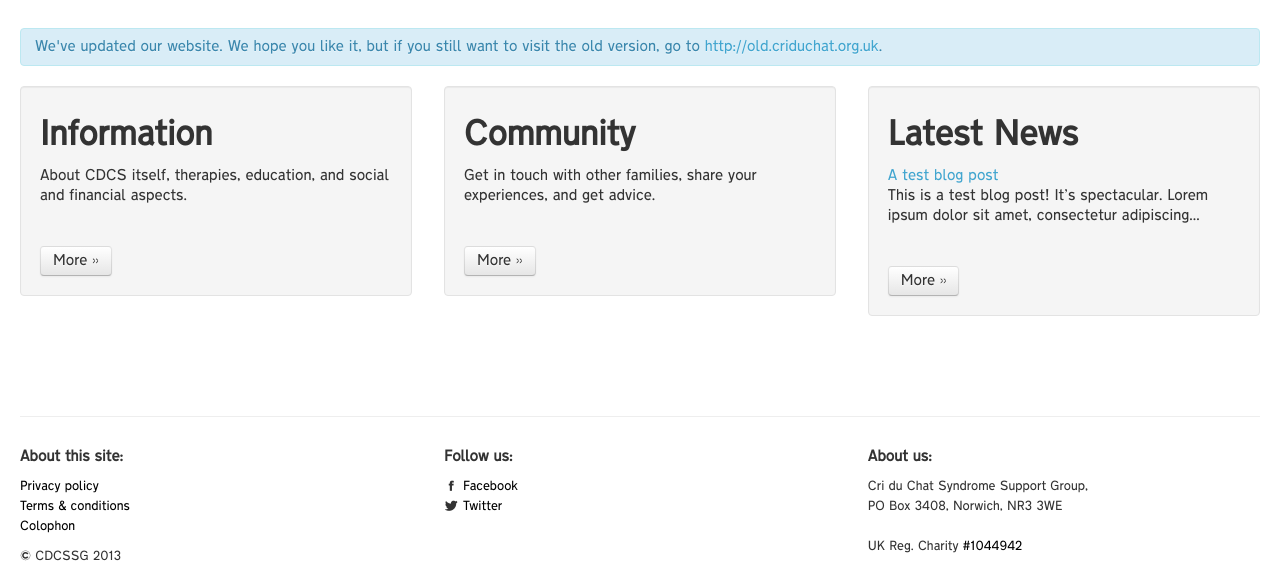
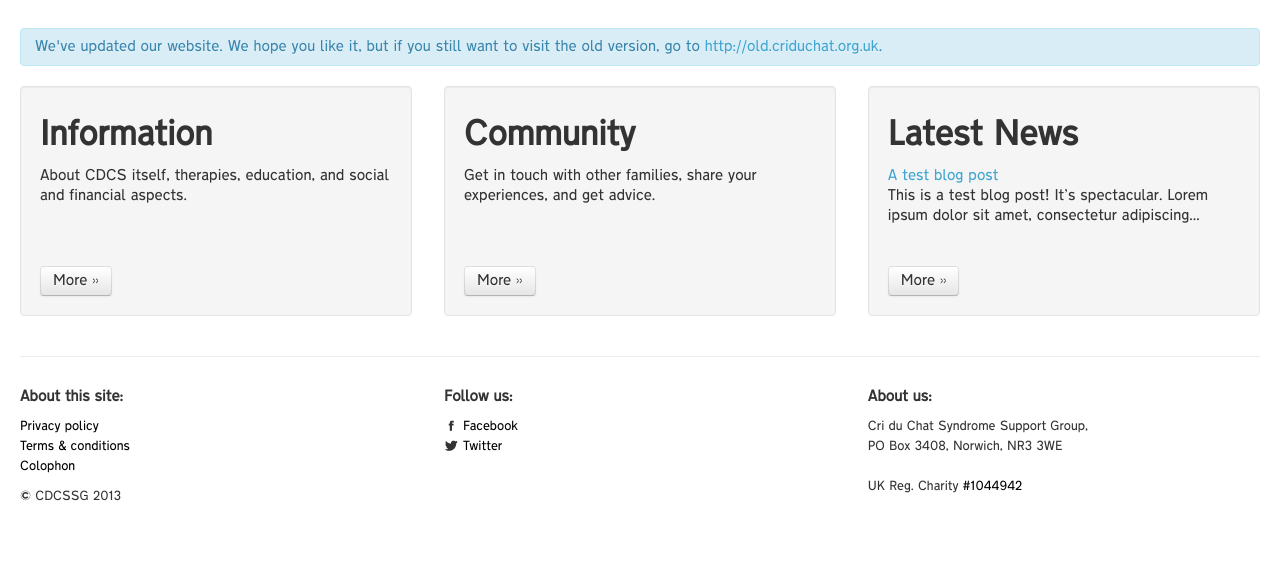
Before and after one commit to lucyjanetetlow/cdcssg.github.io, a Jekyll site: the page built from index.html, in a window 1280 px wide. Shown: the part 328-905 px from the top of the page. Built offline with Jekyll 4.4.1, drawn with Linux system fonts in a browser that asks for light colours.

Commit message:
Align homepage well heights

```diff
--- a/index.html
+++ b/index.html
@@ -18,25 +18,31 @@ title: Cri du Chat Syndrome Support Group
 <div class='row-fluid homepage-row'>
   <div class='span4 well'>
     <h2>Information</h2>
+    <div class='well-content'>
       <p>
         About CDCS itself, therapies, education, and social and financial aspects.
       </p>
+    </div>
     <a class='btn' href='/information/index.html'>More &raquo;</a>
   </div>
   <div class='span4 well'>
     <h2>Community</h2>
+    <div class='well-content'>
       <p>
         Get in touch with other families, share your experiences, and get advice.
       </p>
+    </div>
     <a class='btn' href='/community/index.html'>More &raquo;</a>
   </div>
   <div class='span4 well'>
     <h2>Latest News</h2>
+    <div class='well-content'>
       {% assign post = site.posts.first %}
       <a href='{{post.url}}'>{{post.title}}</a>
       <p>
         {{ post.content | strip_html | truncatewords: 15 }}
       </p>
+    </div>
     <a class='btn' href='{{post.url}}'>More &raquo;</a>
   </div>
 </div>
--- a/stylesheets/main.css
+++ b/stylesheets/main.css
@@ -31,8 +31,12 @@
   background-position: center center;
 }
 
+.homepage-row div.well-content {
+  min-height: 100px;
+}
+
 footer {
-  margin-top: 80px;
+  margin-top: 20px;
   border-top: 1px solid #eee;
   padding-top: 20px;
 }
```
Lines whose indentation alone changed are shown as unchanged.
